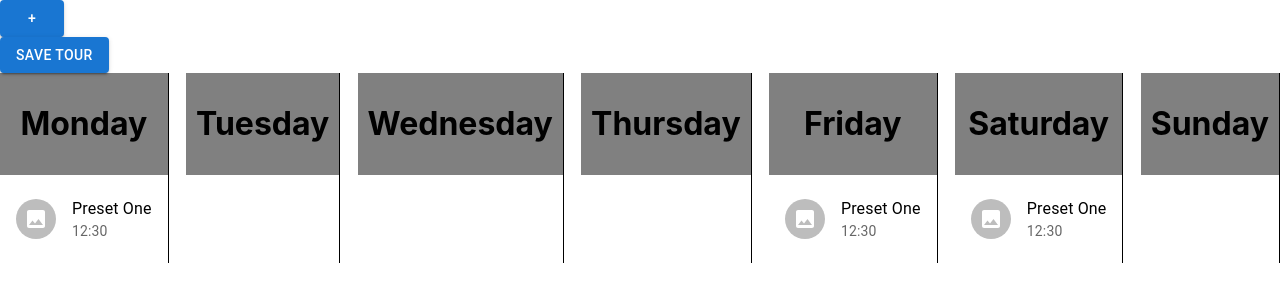
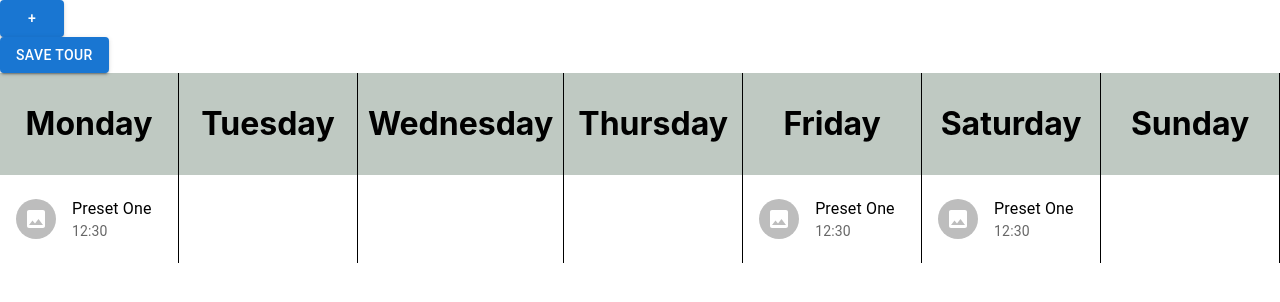
Before and after one commit to jvazquezskyline/day-of-week-one, a React (Create React App) app: page / in a window 1280 px wide. Shown: the top 302 px of the page. Built offline with nearby package versions, Linux system fonts and the light colour scheme.

Commit message:
styling changes

```diff
--- a/src/AllysonRefactor/Day.js
+++ b/src/AllysonRefactor/Day.js
@@ -4,7 +4,8 @@ import DayPresets from "./DayPresets";
 
 
 const dayStyles = {
-    borderRight: '1px solid black'
+    borderRight: '1px solid black',
+    width: '100%',
 }
 
 export default function Day (props) {
--- a/src/AllysonRefactor/DayHeader.js
+++ b/src/AllysonRefactor/DayHeader.js
@@ -1,7 +1,7 @@
 import React from "react";
 
 const dayHeaderStyles = {
-    backgroundColor: 'gray',
+    backgroundColor: '#bfc9c2',
     textAlign: 'center',
     padding: '10px'
 }
--- a/src/AllysonRefactor/Week.js
+++ b/src/AllysonRefactor/Week.js
@@ -5,7 +5,6 @@ import Day from "./Day"
 
 const weekStyles = {
     display: 'flex',
-    justifyContent: 'space-between'
 }
 
 export default function Week (props) {
```
